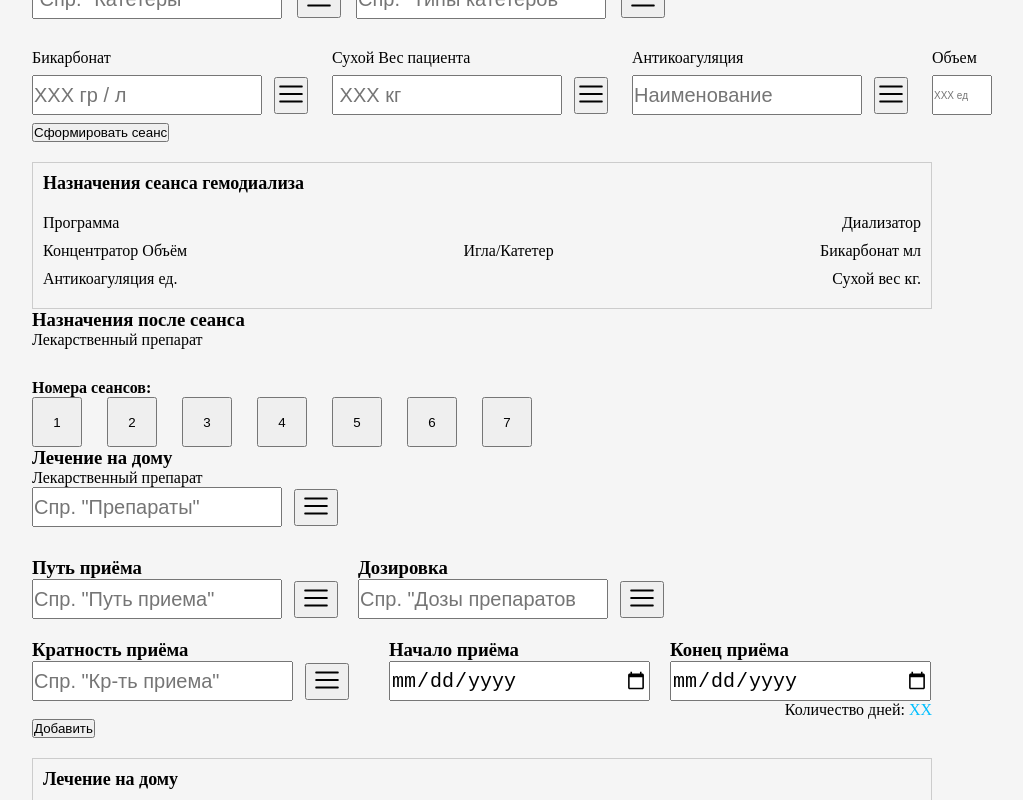
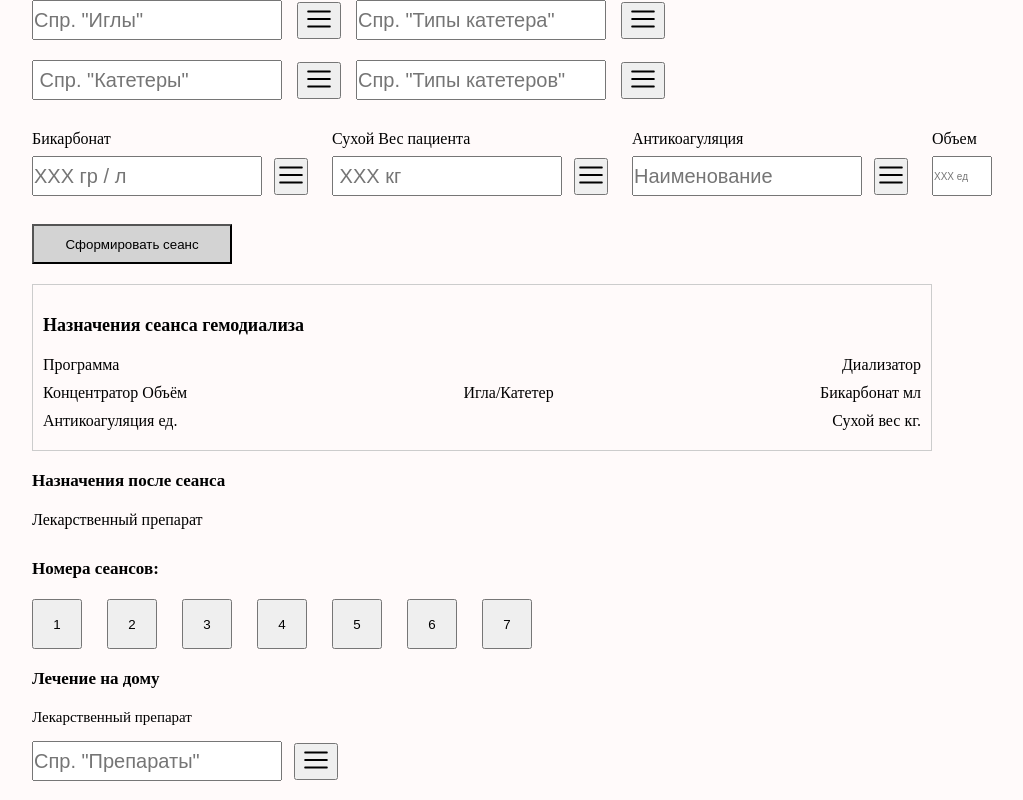
Before and after one commit to Aidana777/landing, a React (Create React App) app: page / in a window 1280 px wide. Shown: the part 520-1320 px from the top of the page, without its empty margins (158-1181 px from the left). Built offline with nearby package versions, Linux system fonts and the light colour scheme.

Commit message:
измение

```diff
--- a/src/components/Banner/Banner.tsx
+++ b/src/components/Banner/Banner.tsx
@@ -17,7 +17,7 @@ interface TableRow {
 const Banner: React.FC = () => {
     const [showModalFirst, setShowModalFirst] = useState(false);
     const [showDosageModal, setShowDosageModal] = useState(false);
-    const [selectedButton, setSelectedButton] = useState<number | null>(null);
+    const [selectedButtons, setSelectedButtons] = useState<number[]>([]);
     const [itemsModalSecondDoza] = useState<string[]>(['мкг', 'мл ', 'мг/ кг ']);
     const [itemsModalSecond] = useState<string[]>(['доза 1', 'доза 2']); // Add your items
 
@@ -30,7 +30,13 @@ const Banner: React.FC = () => {
     };
 
     const handleButtonClick = (sessionNumber: number) => {
-        setSelectedButton(sessionNumber);
+        if (selectedButtons.includes(sessionNumber)) {
+            // Button is already selected, so remove it from the selectedButtons array
+            setSelectedButtons((prevSelected) => prevSelected.filter((num) => num !== sessionNumber));
+        } else {
+            // Button is not selected, so add it to the selectedButtons array
+            setSelectedButtons((prevSelected) => [...prevSelected, sessionNumber]);
+        }
     };
 
     return (
@@ -65,7 +71,7 @@ const Banner: React.FC = () => {
                         key={sessionNumber}
                         label={sessionNumber.toString()}
                         onClick={() => handleButtonClick(sessionNumber)}
-                        selected={selectedButton === sessionNumber}
+                        selected={selectedButtons.includes(sessionNumber)}
                     />
                 ))}
             </div>
--- a/src/components/Catheters/Catheters.tsx
+++ b/src/components/Catheters/Catheters.tsx
@@ -213,7 +213,7 @@ const Catheters: React.FC = () => {
                 </div>
 
             </div>
-            <button>Сформировать сеанс</button>
+            <button className='addAllInfo'>Сформировать сеанс</button>
             <div className="formShow">
                 <h3>Назначения сеанса гемодиализа</h3>
                 <div className="formShowTab">
--- a/src/components/Catheters/catheter.css
+++ b/src/components/Catheters/catheter.css
@@ -12,10 +12,12 @@
   margin-top: 20px;
   margin-right: 15px;
 }
+
 .catheterModalSecond {
   margin-top: 20px;
   margin-right: 15px;
 }
+
 .inputCather {
   height: 40px;
   width: 250px;
@@ -27,18 +29,22 @@
 .catherBtn {
   margin-left: 15px;
 }
-.todosCather{
+
+.todosCather {
   display: flex;
   align-items: center;
 }
-.textAddedTodos{
+
+.textAddedTodos {
   display: flex;
   align-items: center;
   justify-content: space-between;
 }
-.modalInnerCather{
+
+.modalInnerCather {
   padding: 10px;
 }
+
 /* }mainBlock */
 .mainBlock {
   display: flex;
@@ -58,7 +64,7 @@ padding: 10px;
 }
 
 /* Add styles for the button and input for better alignment */
-.mainBox{
+.mainBox {
   display: flex;
   align-items: center;
 }
@@ -109,14 +115,22 @@ height: 40px;
 }
 
 .listRow p {
-    margin-top: 0; /* Сбрасываем стандартный отступ */
+  margin-top: 0;
 }
 
 .listRow p:first-child {
-    margin-right: 10px; /* Задаем отступ только для первого элемента */
+  margin-right: 10px;
+
 }
 
 .endStartText {
   display: flex;
   justify-content: flex-end;
 }
+
+.addAllInfo {
+  width: 200px;
+  height: 40px;
+  background-color: lightgray;
+  margin-top: 20px;
+}
--- a/src/components/Content/content.css
+++ b/src/components/Content/content.css
@@ -2,7 +2,12 @@
     display: flex;
     margin-top: 5px;
   }
-
+ .content_Text{
+  font-size: 15px;
+  margin-top: 20px;
+  font-style: normal;
+  margin-bottom: 15px;
+ }
   .contentItem {
     width: 120px;
     height: 40px;
--- a/src/components/HomeBlock/HomeBlock.tsx
+++ b/src/components/HomeBlock/HomeBlock.tsx
@@ -93,7 +93,7 @@ const HomeBlock = () => {
         <div>
             <div className="container">
                 <h3>Лечение на дому</h3>
-                <p>Лекарственный препарат</p>
+                <p  className="content_Text">Лекарственный препарат</p>
             </div>
             <div className="modalSession">
                 <input className='bannerInput' type="text" placeholder='Спр. "Препараты"' />
@@ -257,7 +257,7 @@ const HomeBlock = () => {
                 <p>Количество дней: <span>ХХ</span>  </p>
             </div>
             <div>
-                <button onClick={handleCreateRow}>Добавить</button>
+                <button onClick={handleCreateRow} className='addAllInfo'>Добавить</button>
 
                 <div className="formShow">
                     <h3>Лечение на дому</h3>
--- a/src/components/TextBlock/TextBlock.tsx
+++ b/src/components/TextBlock/TextBlock.tsx
@@ -48,7 +48,7 @@ const TextBlock: React.FC = () => {
           <img src="../../../icons/doctor.svg" alt="" />
           <p>ФИО лечащего врача  Должность</p>
    </div>
-      <button>Сохранить назначения</button>
+      <button  className='addAllInfo'>Сохранить назначения</button>
     </div>
   );
 }
--- a/src/index.css
+++ b/src/index.css
@@ -4,7 +4,7 @@
 }
 
 body {
-  background-color: whitesmoke;
+  background-color: snow;
 }
 
 * {
@@ -31,3 +31,8 @@ li {
 span {
   color: deepskyblue;
 }
+h3,h4{
+  margin-top: 20px;
+  margin-bottom: 20px;
+  font-size: 17px;
+}
```
Lines whose indentation alone changed are shown as unchanged.
